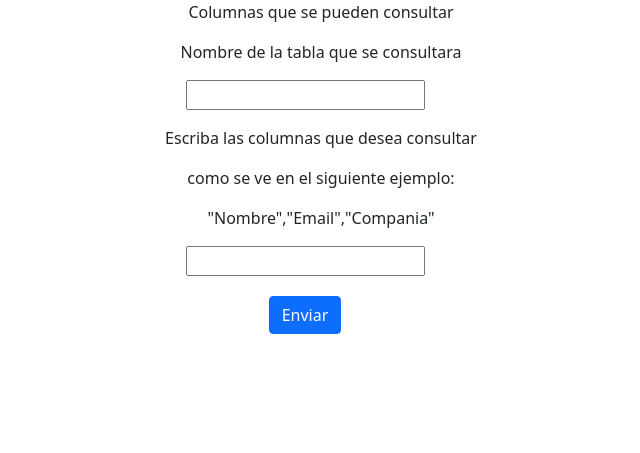
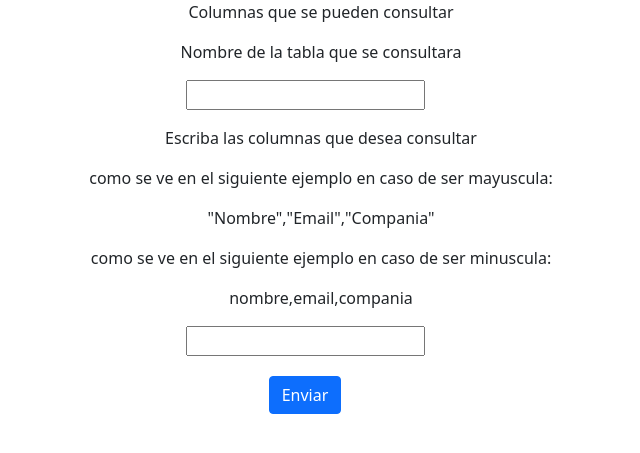
Before and after one commit to CarlosMichacaVelazquez/ExamenTecnico, a Flask app: template templates/optionC.html in a window 1280 px wide. Shown: the top 453 px of the page, without its empty margins (335-975 px from the left). Run offline with Flask 2, Linux system fonts and the light colour scheme; the template is opened without the code that fills it, so the values that code supplies are empty; some libraries are stand-ins or nearby versions.

Commit message:
five commit

```diff
--- a/templates/optionC.html
+++ b/templates/optionC.html
@@ -22,8 +22,10 @@
                 </div>
                 <div class="text-center">
                     <ul>Escriba las columnas que desea consultar</ul>
-                    <ul>como se ve en el siguiente ejemplo:</ul>
+                    <ul>como se ve en el siguiente ejemplo en caso de ser mayuscula:</ul>
                     <ul>"Nombre","Email","Compania"</ul>
+                    <ul>como se ve en el siguiente ejemplo en caso de ser minuscula:</ul>
+                    <ul>nombre,email,compania</ul>
                     <ul></ul>
                     <input type="text" name="consulta" /></p>
                 </div>
```
